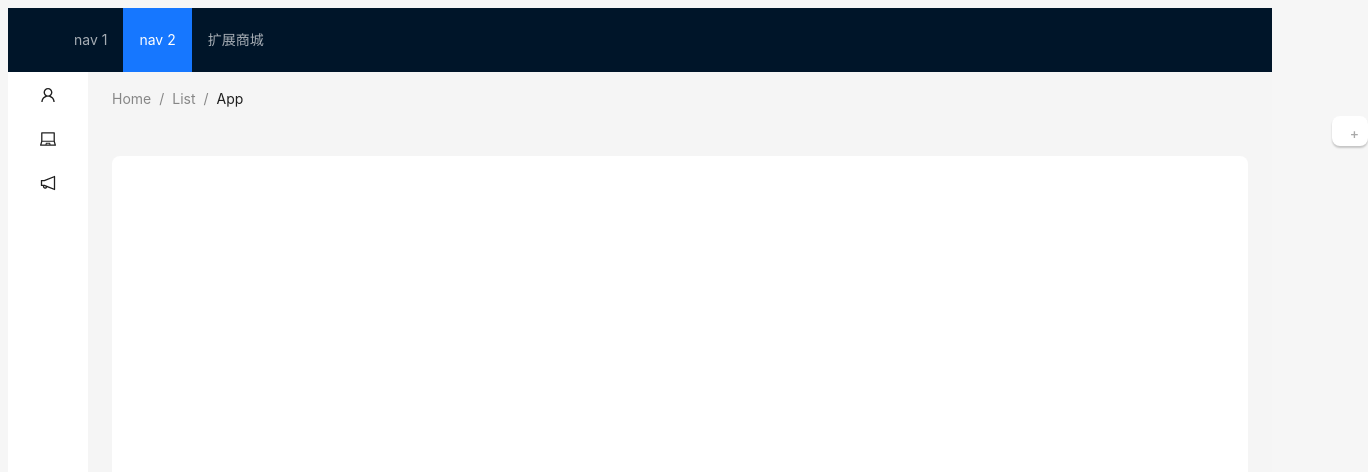
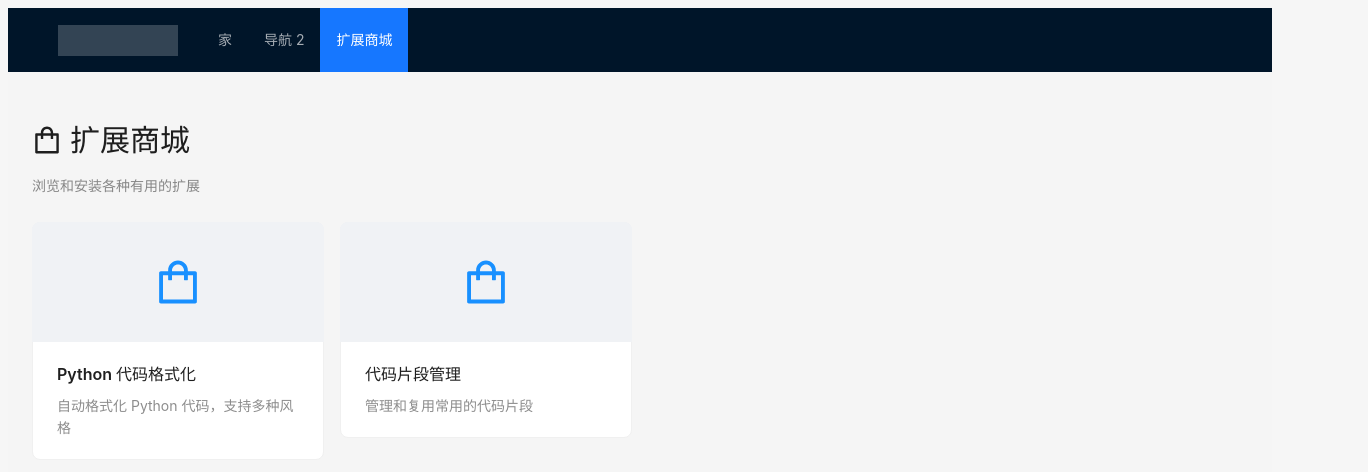
Before and after one commit to Thryonix/PyHub2, a React (Vite) app: page /extension-store in a window 1280 px wide. Shown: the top 472 px of the page, 1368 px wide, since content can reach past the window. Built offline with nearby package versions, Linux system fonts and the light colour scheme; what @gandi-ide/gandi-ui would draw is missing.

Commit message:
添加扩展商城

```diff
--- a/package.json
+++ b/package.json
@@ -16,7 +16,8 @@
     "@tauri-apps/plugin-opener": "^2",
     "antd": "^5.23.4",
     "react": "^18.3.1",
-    "react-dom": "^18.3.1"
+    "react-dom": "^18.3.1",
+    "react-router-dom": "^7.4.1"
   },
   "devDependencies": {
     "@tauri-apps/cli": "^2",
--- a/src/App.tsx
+++ b/src/App.tsx
@@ -1,10 +1,16 @@
+import { BrowserRouter as Router, Routes, Route } from 'react-router-dom';
 import Home from "./components/Home";
+import ExtensionStore from "./components/ExtensionStore";
 import "./App.css";
+
 function App() {
   return (
-    <>
-      <Home />
-    </>
+    <Router>
+      <Routes>
+        <Route path="/" element={<Home />} />
+        <Route path="/extension-store" element={<ExtensionStore />} />
+      </Routes>
+    </Router>
   );
 }
 
--- /dev/null
+++ b/src/components/ExtensionStore/index.css
@@ -0,0 +1,34 @@
+.header {
+  display: flex;
+  align-items: center;
+  height: 64px;
+}
+
+.demo-logo {
+  width: 120px;
+  height: 31px;
+  margin: 16px 24px 16px 0;
+  background: rgba(255, 255, 255, 0.2);
+}
+
+.ant-card {
+  transition: all 0.3s ease;
+}
+
+.ant-card:hover {
+  transform: translateY(-5px);
+  box-shadow: 0 4px 12px rgba(0, 0, 0, 0.15);
+}
+
+.ant-card-cover {
+  background: #f0f2f5;
+  border-radius: 8px 8px 0 0;
+}
+
+.ant-card-meta-title {
+  margin-bottom: 8px !important;
+}
+
+.ant-card-meta-description {
+  color: #666;
+}
--- /dev/null
+++ b/src/components/ExtensionStore/index.tsx
@@ -0,0 +1,99 @@
+import React, { useState } from 'react';
+import { Layout, Card, Row, Col, Typography, Menu, Breadcrumb } from 'antd';
+import { ShoppingOutlined } from '@ant-design/icons';
+import { useNavigate } from 'react-router-dom';
+import type { MenuProps } from "antd";
+import './index.css';
+
+const { Title, Text } = Typography;
+const { Header, Content } = Layout;
+
+const items1: MenuProps["items"] = ["1", "2", "3"].map((key) => ({
+  key,
+  label: key === "1" ? "家" : key === "3" ? "扩展商城" : `导航 ${key}`,
+}));
+
+const ExtensionStore: React.FC = () => {
+  const navigate = useNavigate();
+  const [selectedKey, setSelectedKey] = useState("3");
+
+  const handleMenuClick = ({ key }: { key: string }) => {
+    setSelectedKey(key);
+    if (key === "1") {
+      navigate('/');
+    }
+  };
+
+  return (
+    <Layout style={{ minHeight: '100vh' }}>
+      <Header className="header">
+        <div className="demo-logo" />
+        <Menu
+          theme="dark"
+          mode="horizontal"
+          selectedKeys={[selectedKey]}
+          items={items1}
+          style={{ flex: 1, minWidth: 0 }}
+          onClick={handleMenuClick}
+        />
+      </Header>
+      <Content style={{ padding: '24px' }}>
+        <div style={{ marginBottom: '24px' }}>
+          <Title level={2}>
+            <ShoppingOutlined style={{ marginRight: '8px' }} />
+            扩展商城
+          </Title>
+          <Text type="secondary">浏览和安装各种有用的扩展</Text>
+        </div>
+
+        <Row gutter={[16, 16]}>
+          {/* 示例扩展卡片 */}
+          <Col xs={24} sm={12} md={8} lg={6}>
+            <Card
+              hoverable
+              cover={
+                <div style={{
+                  height: 120,
+                  background: '#f0f2f5',
+                  display: 'flex',
+                  alignItems: 'center',
+                  justifyContent: 'center'
+                }}>
+                  <ShoppingOutlined style={{ fontSize: '48px', color: '#1890ff' }} />
+                </div>
+              }
+            >
+              <Card.Meta
+                title="Python 代码格式化"
+                description="自动格式化 Python 代码，支持多种风格"
+              />
+            </Card>
+          </Col>
+          <Col xs={24} sm={12} md={8} lg={6}>
+            <Card
+              hoverable
+              cover={
+                <div style={{
+                  height: 120,
+                  background: '#f0f2f5',
+                  display: 'flex',
+                  alignItems: 'center',
+                  justifyContent: 'center'
+                }}>
+                  <ShoppingOutlined style={{ fontSize: '48px', color: '#1890ff' }} />
+                </div>
+              }
+            >
+              <Card.Meta
+                title="代码片段管理"
+                description="管理和复用常用的代码片段"
+              />
+            </Card>
+          </Col>
+        </Row>
+      </Content>
+    </Layout>
+  );
+};
+
+export default ExtensionStore;
--- a/src/components/Home/index.css
+++ b/src/components/Home/index.css
@@ -58,3 +58,13 @@
 .images-transparent {
   opacity: 0.45;
 }
+
+/* 进度条面板动画 */
+.progress-panel {
+  opacity: 1;
+  transition: opacity 0.3s ease-out;
+}
+
+.progress-panel.fade-out {
+  opacity: 0;
+}
--- a/src/components/Home/index.tsx
+++ b/src/components/Home/index.tsx
@@ -11,12 +11,13 @@ import type { MenuProps } from "antd";
 import { Breadcrumb, Layout, Menu, theme, Modal, Button, Card, Input, Form, Row, Col, Flex, Progress } from "antd";
 import "./index.css"; // 引入CSS文件
 import { FlashIcon } from "@gandi-ide/gandi-ui/dist/Icon";
+import { useNavigate } from 'react-router-dom';
 
 const { Header, Content, Sider } = Layout;
 
 const items1: MenuProps["items"] = ["1", "2", "3"].map((key) => ({
   key,
-  label: key === "3" ? "扩展商城" : `nav ${key}`, // 将第三个导航项改为中文
+  label: key === "1" ? "家" : key === "3" ? "扩展商城" : `导航 ${key}`,
 }));
 
 const items2: MenuProps["items"] = [
@@ -34,6 +35,7 @@ const items2: MenuProps["items"] = [
 });
 
 const Home: React.FC = () => {
+  const navigate = useNavigate();
   const {
     token: { colorBgContainer, borderRadiusLG },
   } = theme.useToken();
@@ -54,6 +56,7 @@ const Home: React.FC = () => {
   // 进度条状态
   const [progressVisible, setProgressVisible] = useState(false);
   const [progressPercent, setProgressPercent] = useState(0);
+  const [isFadingOut, setIsFadingOut] = useState(false);
 
   // 显示面板
   const showPanel = () => {
@@ -115,13 +118,20 @@ const Home: React.FC = () => {
     // 显示进度条
     setProgressVisible(true);
     setProgressPercent(0);
+    setIsFadingOut(false);
 
     // 模拟进度
     const progressInterval = setInterval(() => {
       setProgressPercent((prevPercent) => {
         if (prevPercent >= 100) {
           clearInterval(progressInterval);
-          setProgressVisible(false); // 进度条到达100%后隐藏
+          // 开始淡出动画
+          setIsFadingOut(true);
+          // 等待动画完成后隐藏
+          setTimeout(() => {
+            setProgressVisible(false);
+            setIsFadingOut(false);
+          }, 300);
           return 100;
         }
         return prevPercent + 10;
@@ -138,6 +148,13 @@ const Home: React.FC = () => {
     setProjects(newProjects);
   };
 
+  // 处理菜单点击
+  const handleMenuClick: MenuProps['onClick'] = ({ key }) => {
+    if (key === "3") {
+      navigate('/extension-store');
+    }
+  };
+
   return (
     <>
       <Header className="header">
@@ -145,9 +162,10 @@ const Home: React.FC = () => {
         <Menu
           theme="dark"
           mode="horizontal"
-          defaultSelectedKeys={["2"]}
+          defaultSelectedKeys={["1"]}
           items={items1}
           className="menu"
+          onClick={handleMenuClick}
         />
       </Header>
       <div>
@@ -312,11 +330,39 @@ const Home: React.FC = () => {
 
               {/* 进度条 */}
               {progressVisible && (
-                <Progress
-                  percent={progressPercent}
-                  status={progressPercent < 100 ? "active" : "success"}
-                  style={{ position: "fixed", bottom: 20, left: "50%", transform: "translateX(-50%)", width: "80%" }}
-                />
+                <div className={`progress-panel ${isFadingOut ? 'fade-out' : ''}`} style={{
+                  position: "fixed",
+                  top: 0,
+                  left: 0,
+                  width: "100%",
+                  height: "100%",
+                  backgroundColor: "rgba(0, 0, 0, 0.5)",
+                  display: "flex",
+                  justifyContent: "center",
+                  alignItems: "center",
+                  zIndex: 1000
+                }}>
+                  <div style={{
+                    backgroundColor: "white",
+                    padding: "24px",
+                    borderRadius: "8px",
+                    width: "400px",
+                    boxShadow: "0 4px 12px rgba(0, 0, 0, 0.15)"
+                  }}>
+                    <Progress
+                      percent={progressPercent}
+                      status={progressPercent < 100 ? "active" : "success"}
+                      style={{ width: "100%" }}
+                    />
+                    <div style={{
+                      textAlign: "center",
+                      marginTop: "16px",
+                      color: "#666"
+                    }}>
+                      {progressPercent < 100 ? "正在创建项目..." : "项目创建完成"}
+                    </div>
+                  </div>
+                </div>
               )}
             </div>
             <Content
```
Also changed, not shown: 2 other files (tests, documents, lock files or other folders).
